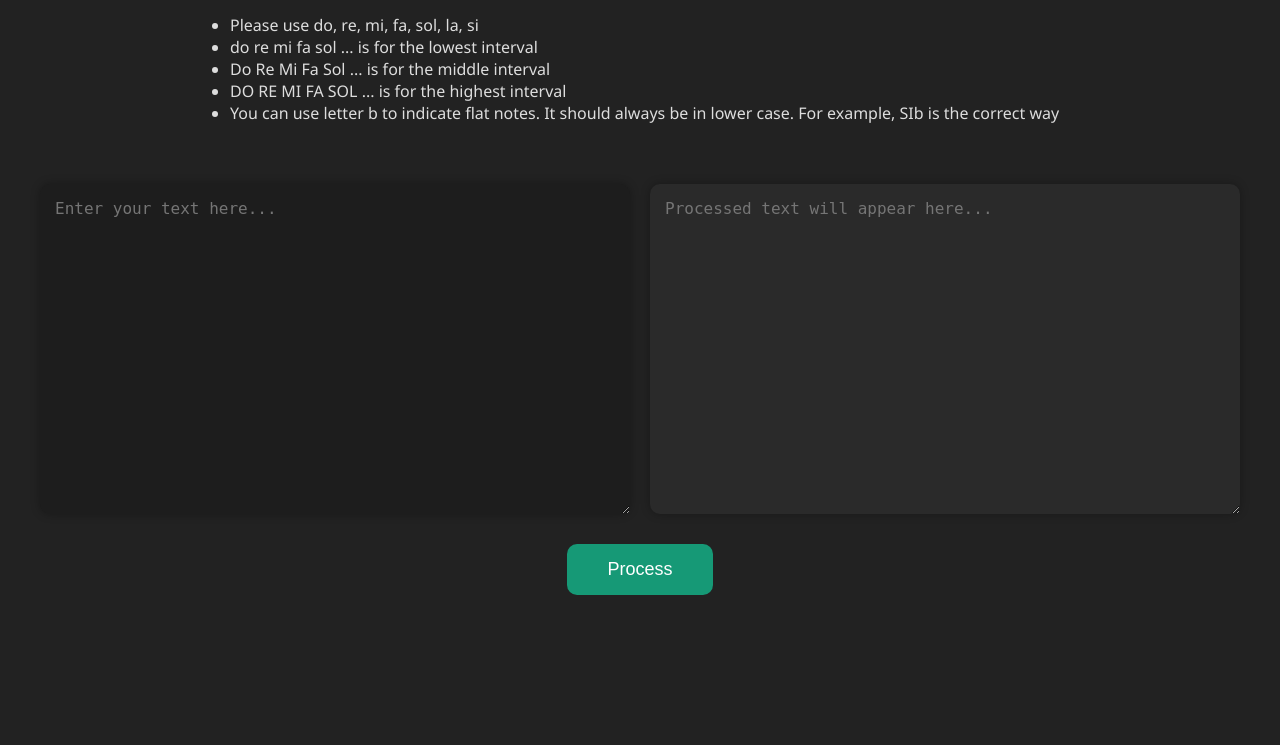
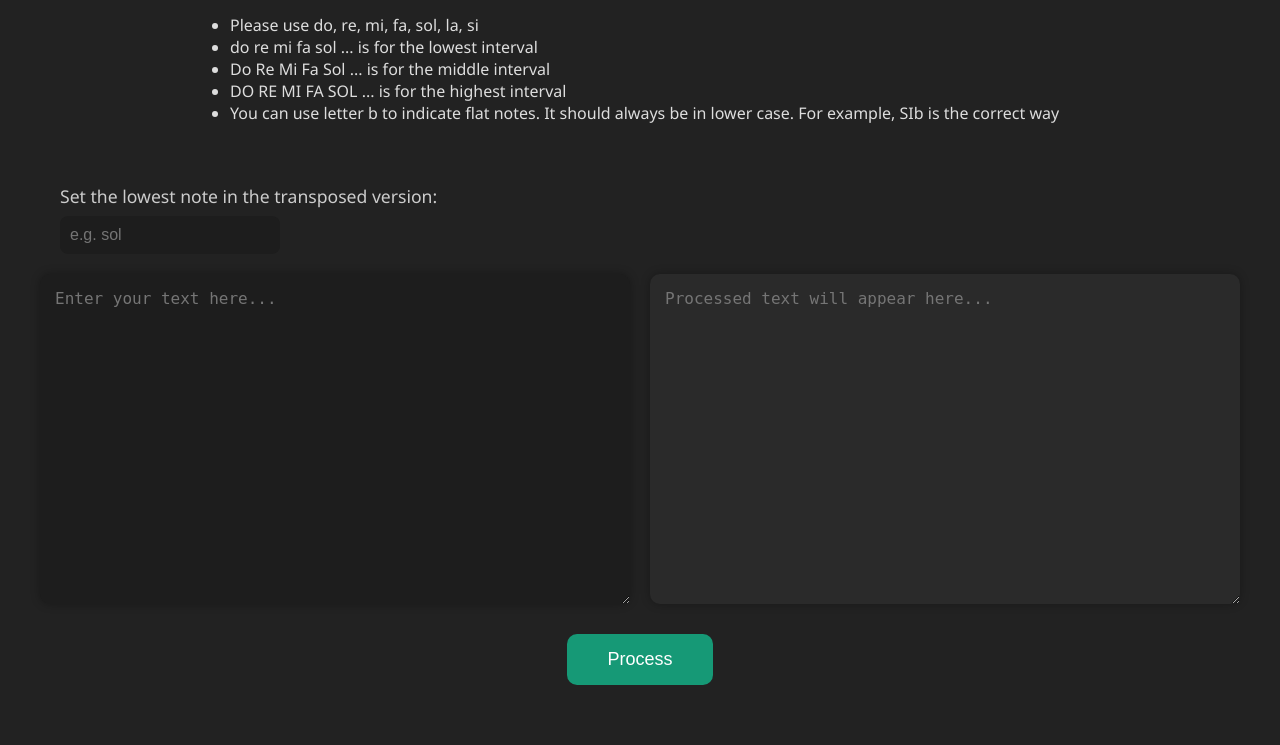
Before and after one commit to dothething1DA/music-transposer, a Flask app: page / in a window 1280 px wide. Shown: the part 282-1027 px from the top of the page. Before the commit the page ends 877 px from the top, so only its background shows below. Run offline with Flask 3, Linux system fonts and the light colour scheme.

Commit message:
Added lowest note selection

```diff
--- a/app.py
+++ b/app.py
@@ -6,13 +6,15 @@ app = Flask(__name__)
 @app.route('/', methods=['GET', 'POST'])
 def index():
     input_text = ""
+    lowest_note = ""
     output_text = ""
 
     if request.method == 'POST':
         input_text = request.form['input_text']
-        output_text = process_text(input_text)
+        lowest_note = request.form['lowest_note']
+        output_text = process_text(input_text, lowest_note)
 
-    return render_template('index.html', input_text=input_text, output_text=output_text)
+    return render_template('index.html', input_text=input_text, output_text=output_text, lowest_note=lowest_note)
 
 if __name__=="__main__":
     app.run(debug=True)
--- a/processor.py
+++ b/processor.py
@@ -21,7 +21,10 @@ for note in basic_notes:
 for i in range(len(notes)):
     note_id[notes[i]] = i
 
-def process_text(txt):
+def process_text(txt, lim):
+    if ((lim in note_id) == False):
+        return f"Error: Invalid symbol for lowest note"
+
     lowest = 100
     cur_line = 1
     txt = txt.split("\n")
@@ -37,11 +40,15 @@ def process_text(txt):
         cur_line += 1
 
     res = ""
+    lim = note_id[lim]
     for line in txt:
         note_list = line.split()
         for note in note_list:
             nid = note_id[note]
-            res += notes[nid - lowest]
+            target = nid - lowest + lim
+            if (target >= len(notes)):
+                return f"Error: Selected lowest note is too high. Please select a lower one"
+            res += notes[target]
             res += " "
         res += "\n"
 
--- a/templates/index.html
+++ b/templates/index.html
@@ -124,6 +124,14 @@
     </div>
 
     <form method="post">
+    	<div class="note-selector" style="max-width: 1200px; margin: 0 auto 20px auto; padding: 0 20px;">
+            <label for="lowest_note" style="display: block; margin-bottom: 8px; font-size: 1.1em; color: #cccccc;">
+	    	Set the lowest note in the transposed version:
+	    </label>
+	    <input type="text" id="lowest_note" name="lowest_note" placeholder="e.g. sol"
+	    value="{{ lowest_note }}"
+	    style="padding: 10px; font-size: 16px; border-radius: 8px; border: none; width: 200px; background-color: #1D1D1D; color: white;">
+	</div>
         <div class="container">
             <textarea name="input_text" placeholder="Enter your text here...">{{ input_text }}</textarea>
             <textarea readonly placeholder="Processed text will appear here...">{{ output_text }}</textarea>
```
